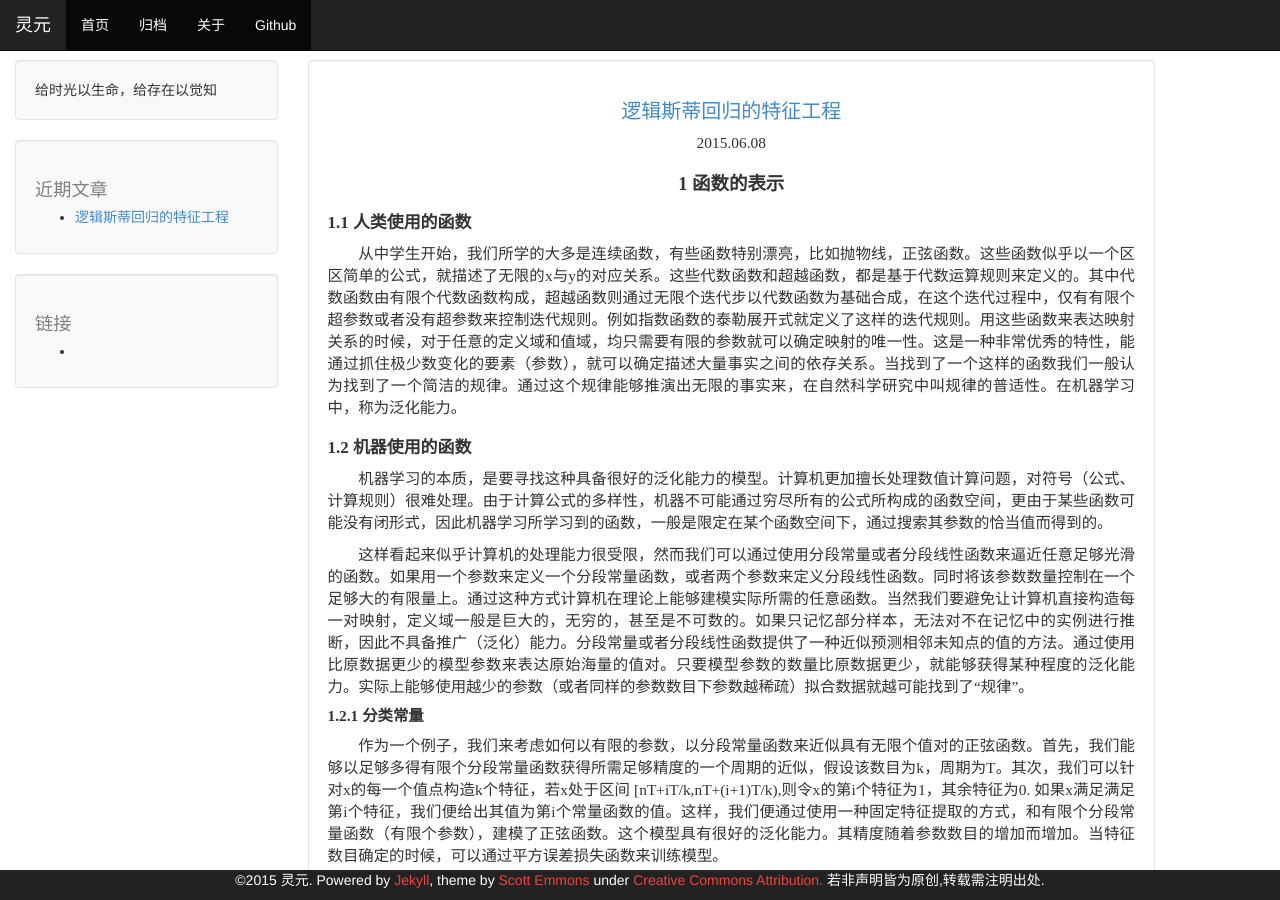
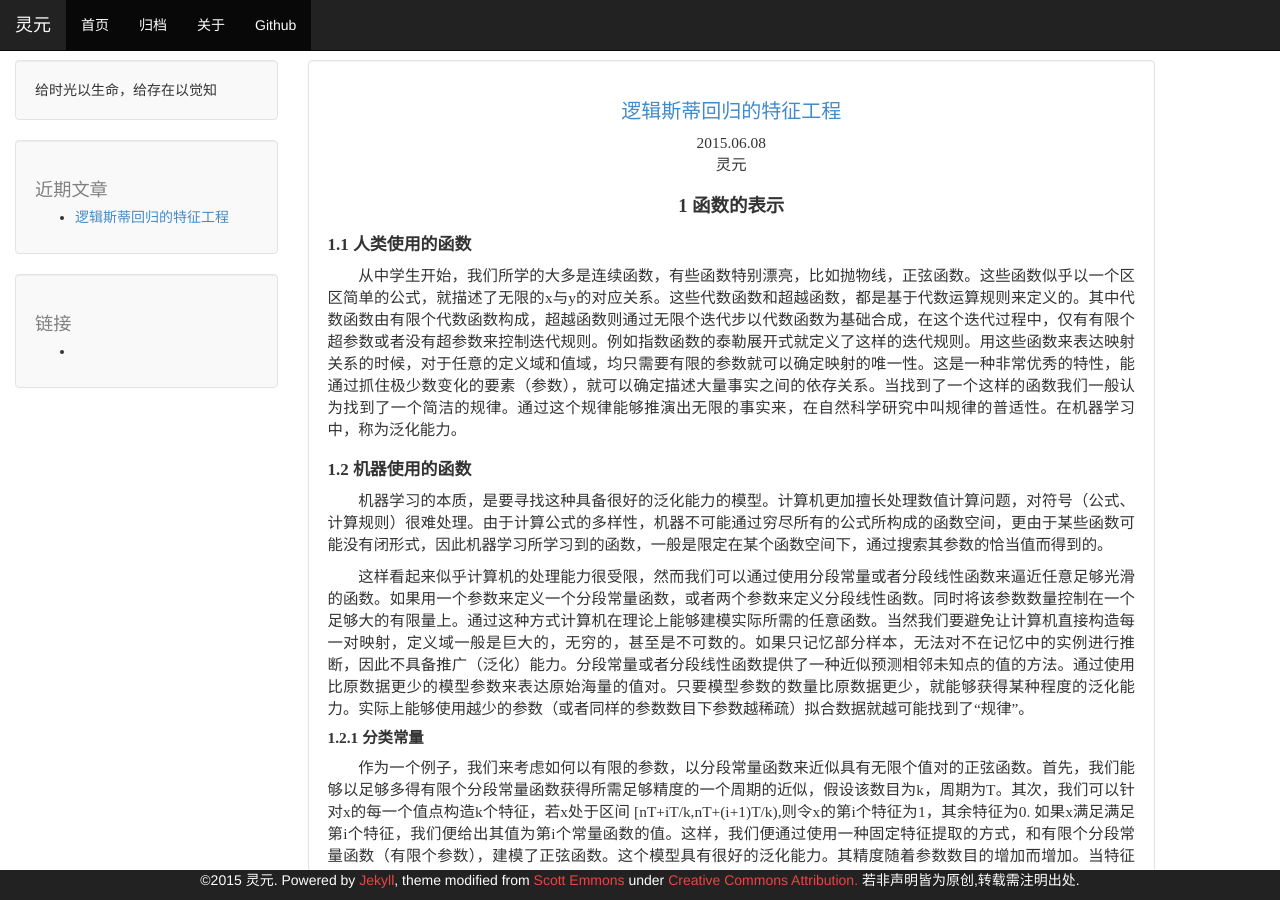
Before and after one commit to lihui/lihui.github.io, a Jekyll site: the page built from _posts/2015-6-8-logistic.md, in a window 1280 px wide and 900 px high. Built offline with Jekyll 4.4.1, drawn with Linux system fonts in a browser that asks for light colours; Markdown is read by kramdown in place of the engine named in the settings; formulas are drawn with MathJax 3.

Commit message:
update logisitc

```diff
--- a/_includes/footer.html
+++ b/_includes/footer.html
@@ -2,7 +2,7 @@
     <div class="row-fluid">
         <div class="span12 footer navbar-inverse navbar-fixed-bottom">
        <p class="copyright">
-   &copy;{{ site.time | date: '%Y' }} {{ site.name }}. Powered by <a href="http://jekyllrb.com">Jekyll</a>, theme by <a href="https://github.com/scotte/jekyll-clean">Scott Emmons</a>
+   &copy;{{ site.time | date: '%Y' }} {{ site.name }}. Powered by <a href="http://jekyllrb.com">Jekyll</a>, theme modified from  <a href="https://github.com/scotte/jekyll-clean">Scott Emmons</a>
             under
             <a href="http://creativecommons.org/licenses/by/4.0/">Creative Commons Attribution.</a>
            若非声明皆为原创,转载需注明出处.
--- a/_layouts/post.html
+++ b/_layouts/post.html
@@ -10,7 +10,7 @@
           <div class="article">
             <div class="well">
                 <h1><a href="{{ site.baseurl}}{{ page.url }}">{{ page.title }}</a></h1>
-                <div class="date">{{ page.date | date: "%Y.%m.%d" }}</div>
+                <div class="date">{{ page.date | date: "%Y.%m.%d" }}<br>{{page.author}}</div>
             {% if site.comments == true and page.comments == true and site.disqus != '' %}
                 <p class="author"><a href="#disqus_thread">Comments</a></p>
             {% endif %}
--- a/_posts/2015-6-8-logistic.md
+++ b/_posts/2015-6-8-logistic.md
@@ -1,6 +1,7 @@
 ---
 layout: post
 title: 逻辑斯蒂回归的特征工程
+author: 灵元
 ---
 
 
--- a/index.html
+++ b/index.html
@@ -6,7 +6,7 @@ layout: default
 <div class="article">
     <div class="well">
         <h1><a href="{{ site.baseurl}}{{ post.url }}"> {{ post.title }}</a></h1>
-        <div class="date">{{ post.date | date: "%Y.%m.%d" }}</div>
+        <div class="date">{{ post.date | date: "%Y.%m.%d" }}<br>{{post.author}}</div>
 
         {% if site.comments == true and post.comments == true and site.disqus != '' %}
           <p class="author"><a href="{{ site.baseurl }}{{ post.url }}/#disqus_thread">Comments</a></p>
```
